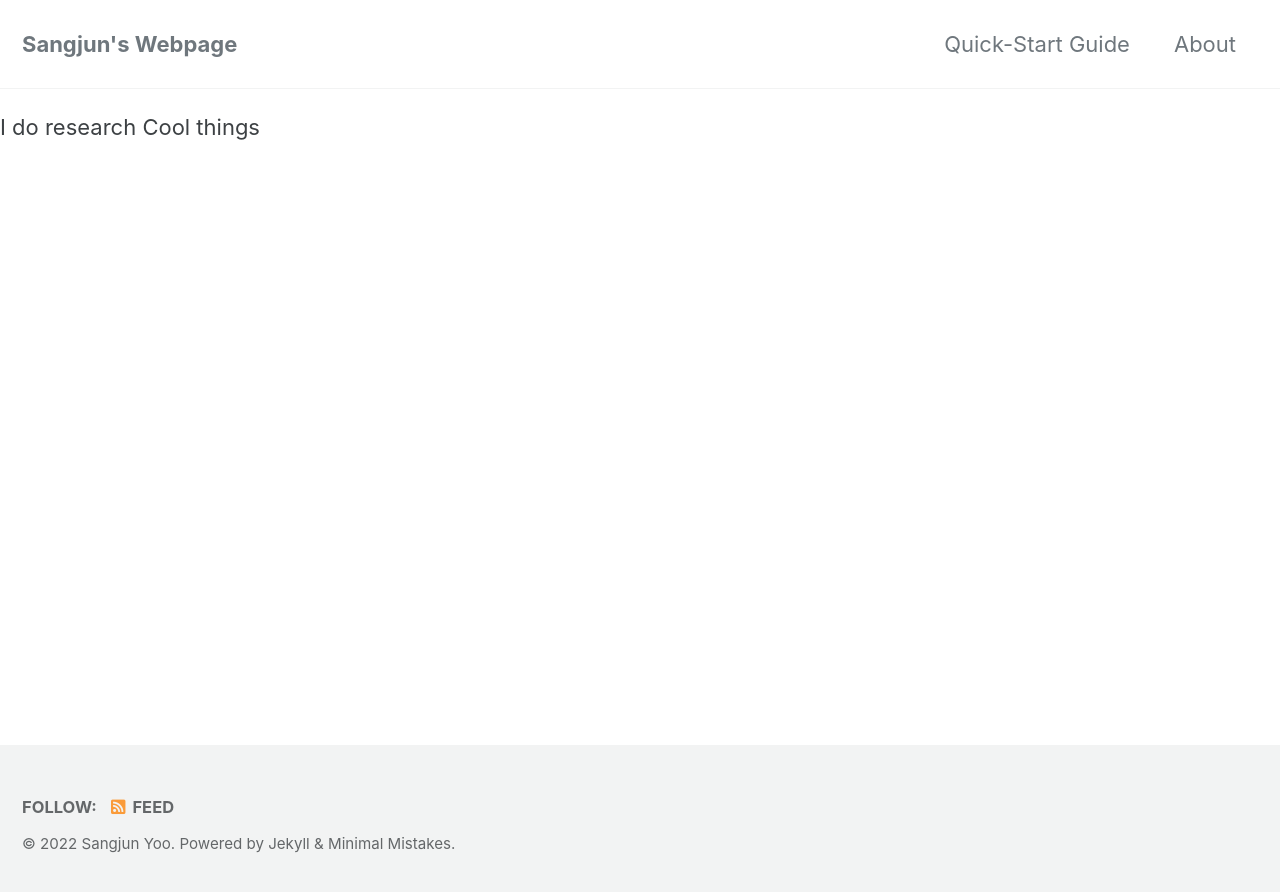
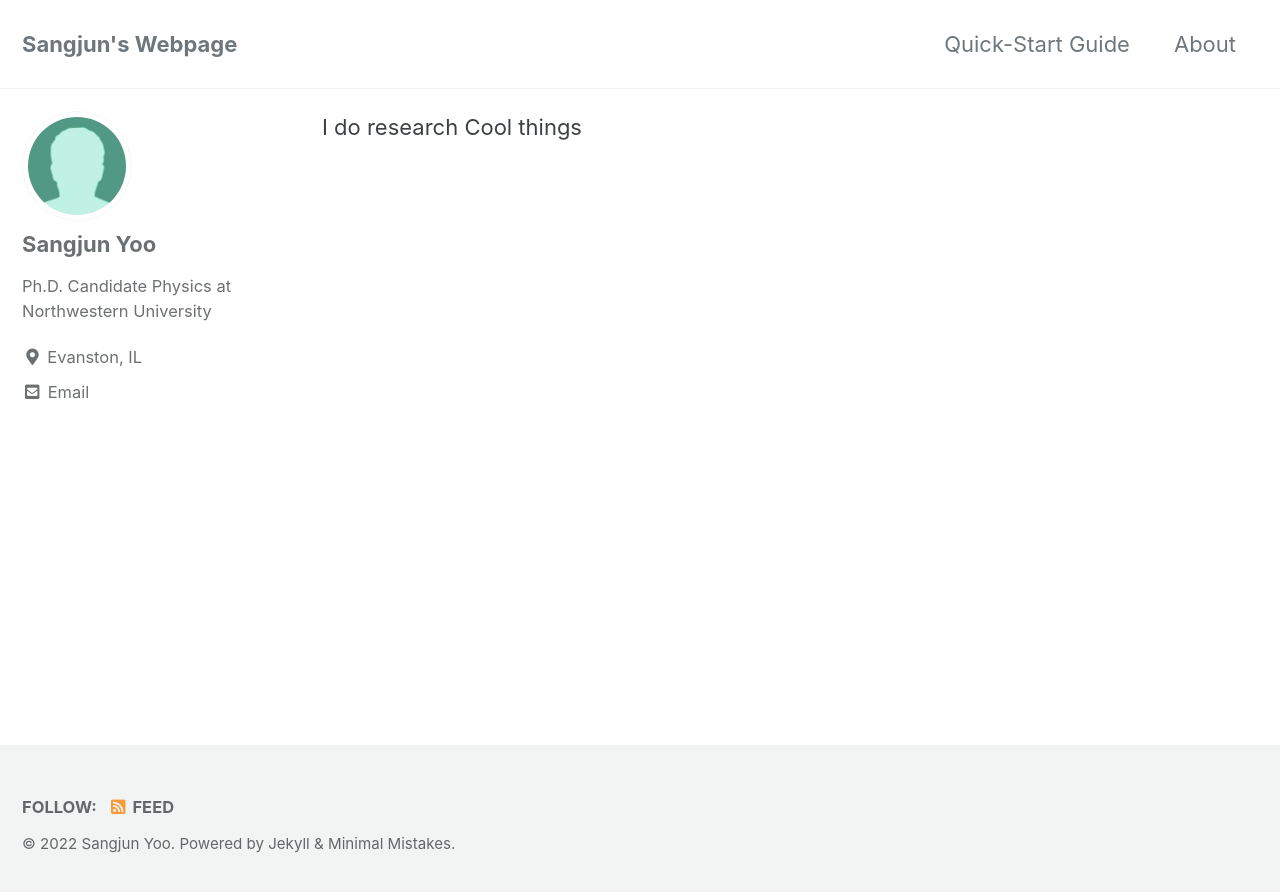
Before and after one commit to sangjunyoo-phd/sangjunyoo-phd.github.io, a Jekyll site: the page built from _pages/research.md, in a window 1280 px wide. Shown: the top 892 px of the page. Built offline with Jekyll 4.4.1, drawn with Linux system fonts in a browser that asks for light colours; cached includes are drawn as plain includes; our own code applies the rules of GitHub Pages for plain Markdown files; part of the change alters nothing that is shown.

```diff
--- a/_config.yml
+++ b/_config.yml
@@ -280,13 +280,21 @@ compress_html:
 # Defaults
 defaults:
   # _posts
+  #- scope:
+  #    path: ""
+  #    type: posts
+  #  values:
+  #    layout: single
+  #    author_profile: true
+  #    read_time: true
+  #    comments: # true
+  #    share: true
+  #    related: true
+
+  # _pages
   - scope:
-      path: ""
-      type: posts
+      path: "_pages"
+      type: pages
     values:
       layout: single
       author_profile: true
-      read_time: true
-      comments: # true
-      share: true
-      related: true
```
